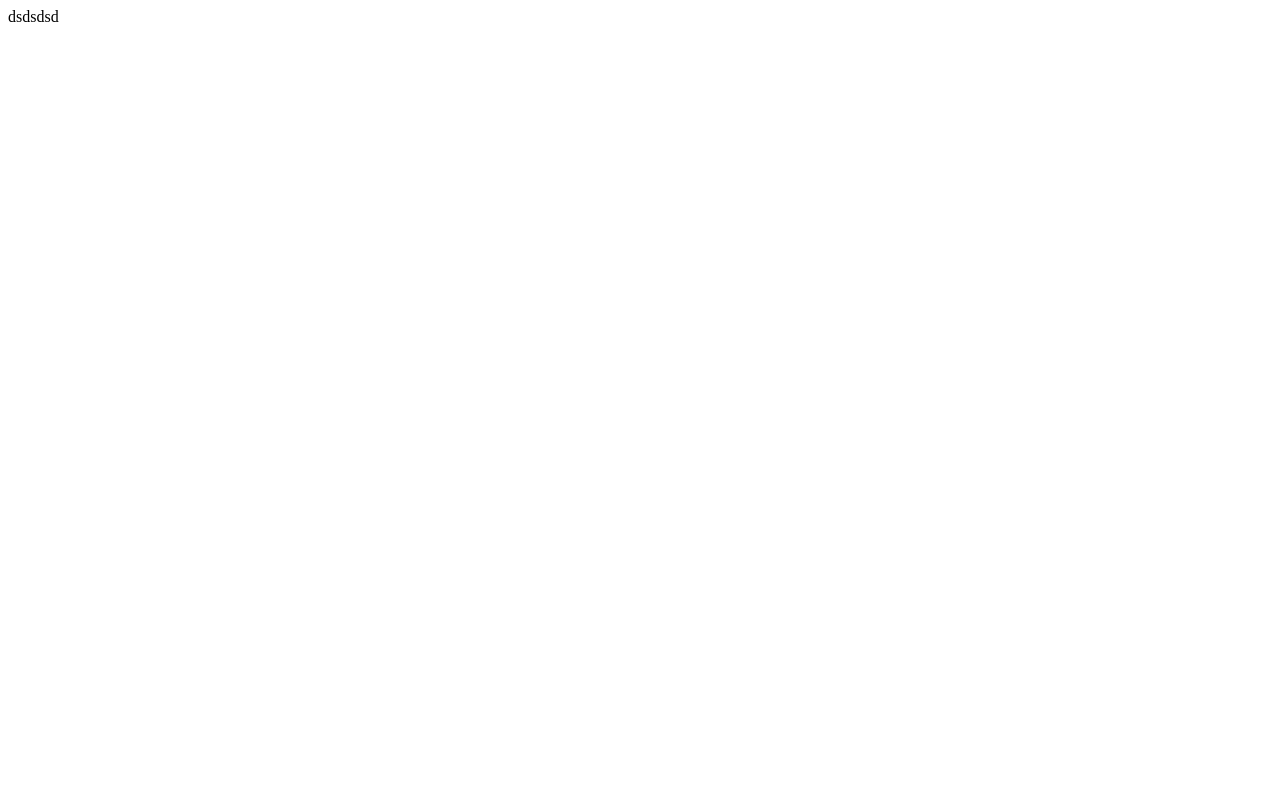
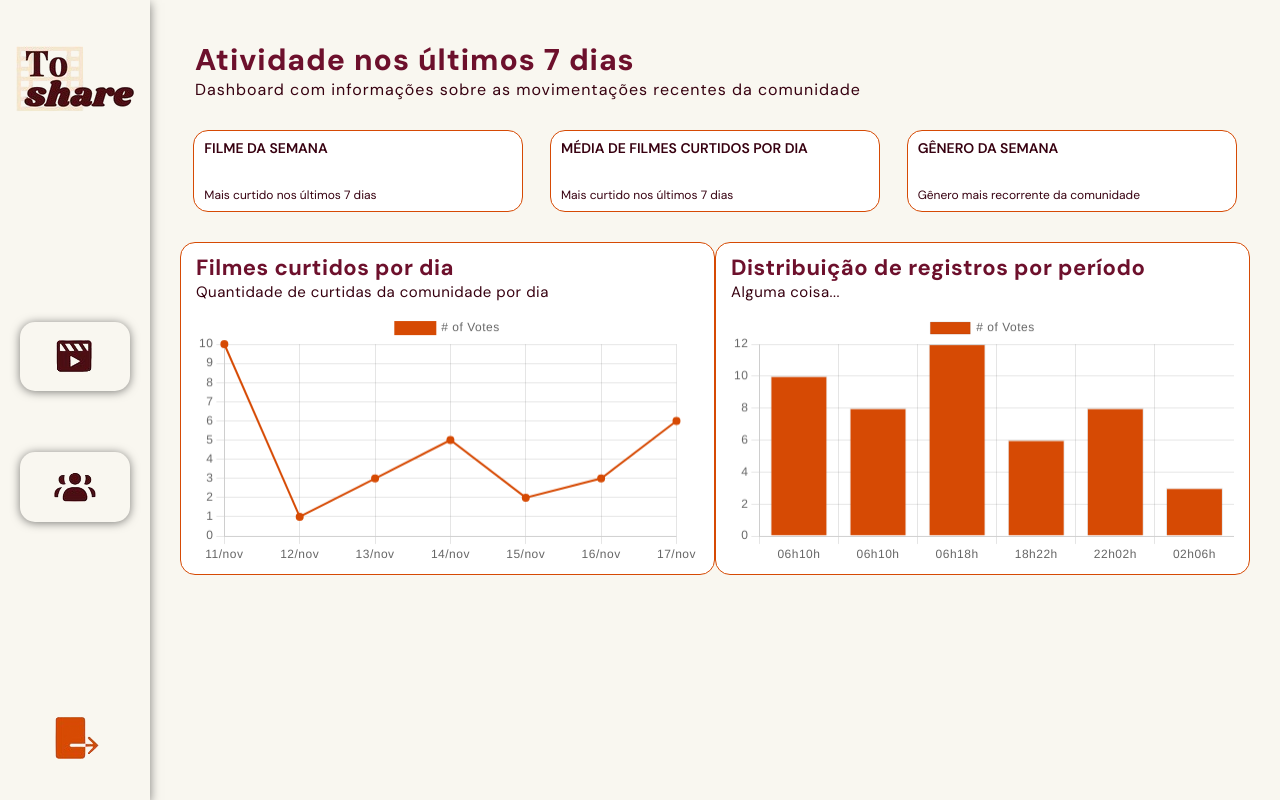
Before and after one commit to RodrigoAdeAndrade/projeto-individual-cco-26b, a website: page front-end/public/pages/dashboard.html in a window 1280 px wide. Drawn offline with nearby package versions, Linux system fonts and the light colour scheme.

Commit message:
feat: Adicionando página dashboard com kpis e gráficos estáticos

```diff
--- /dev/null
+++ b/front-end/public/css/style-dashboard.css
@@ -0,0 +1,160 @@
+@import url('https://fonts.googleapis.com/css2?family=DM+Sans:wght@400;500;600;700;800;900&display=swap');
+
+* {
+    margin: 0;
+    padding: 0;
+    box-sizing: border-box;
+    font-family: "DM Sans", sans-serif;
+}
+
+.side-bar {
+    display: flex;
+    flex-direction: column;
+    height: 100vh;
+    width: 150px;
+    padding: 30px 25px;
+    position: fixed;
+    transition: 0.3s;
+    justify-content: space-between;
+    align-items: center;
+    background-color: #f9f7f0;
+    box-shadow: 0 3px 10px rgba(0, 0, 0, 0.5);
+}
+
+.logo-side {
+    margin-left: 10px;
+}
+
+.nav {
+    display: flex;
+    flex-direction: column;
+    justify-content: space-between;
+    align-items: center;
+    height: 200px;
+
+}
+
+.nav-icon {
+    border-radius: 15px;
+    padding: 10px 30px 5px 30px;
+    width: 100%;
+    box-shadow: 0 1px 10px rgba(0, 0, 0, 0.5);
+    transition: 0.3s;
+    border: none;
+
+}
+
+.nav-icon:hover {
+    background-color: #ffffff;
+    border: 1px solid #d64a04;
+    transform: scale(1.05);
+}
+
+.correc-img {
+    margin-left: 3px;
+    margin-top: 3px;
+    margin-bottom: 3px;
+}
+
+.logout-side {
+    transition: 0.3s;
+}
+
+.logout-side:hover {
+    transform: scale(1.1);
+}
+
+.dashboard {
+    background-color: #f9f7f0;
+    padding: 40px 30px 40px 180px;
+    display: flex;
+    flex-direction: column;
+    gap: 30px;
+    height: 100vh;
+}
+
+p {
+    color: #370010;
+}
+
+.title {
+    letter-spacing: 1px;
+    margin-left: 15px;
+}
+
+.title h1 {
+    color: #6d102c;
+    font-size: 30px;
+    font-weight: 800;
+}
+
+.bloco-kpi {
+    display: flex;
+    justify-content: space-around;
+}
+
+.card-kpi {
+    display: flex;
+    flex-direction: column;
+    width: 100%;
+    max-width: 330px;
+    height: 100%;
+    background-color: #ffffff;
+    border: 1px solid #d64a04;
+    border-radius: 15px;
+    padding: 8px 10px;
+    gap: 15px;
+}
+
+.card-kpi h3 {
+    font-weight: 600;
+    color: #370010;
+    text-transform: uppercase;
+    font-size: 14px;
+}
+
+.card-kpi div {
+    font-weight: 800;
+    font-size: 20px;
+    color: #6d102c;
+}
+
+.card-kpi p {
+    font-size: 12px;
+}
+
+.bloco-grafico {
+    display: flex;
+    justify-content: space-between;
+    letter-spacing: 0.5px;
+}
+
+.bloco-grafico h2 {
+    font-size: 22px;
+    color: #6d102c;
+}
+
+.bloco-grafico p {
+    font-size: 15px;
+    margin-bottom: 10px;
+}
+
+.card-grafico-linha {
+    background-color: #ffffff;
+    border: 1px solid #d64a04;
+    border-radius: 15px;
+    padding: 10px 15px;
+    width: 100%;
+    max-width: 730px;
+}
+
+.card-grafico-barra {
+    background-color: #ffffff;
+    border: 1px solid #d64a04;
+    border-radius: 15px;
+    padding: 10px 15px;
+    width: 100%;
+    max-width: 550px;
+    height: 100%;
+    gap: 15px;
+}
--- /dev/null
+++ b/front-end/public/js/dashboard.js
@@ -0,0 +1,44 @@
+const ctx = document.getElementById('grafico_linha');
+
+new Chart(ctx, {
+    type: 'line',
+    data: {
+        labels: ['11/nov', '12/nov', '13/nov', '14/nov', '15/nov', '16/nov', '17/nov'],
+        datasets: [{
+            label: '# of Votes',
+            data: [10, 1, 3, 5, 2, 3, 6],
+            backgroundColor: '#d64a04',
+            borderColor: '#d64a04',
+            borderWidth: 2
+        }]
+    },
+    options: {
+        scales: {
+            y: {
+                beginAtZero: true
+            }
+        }
+    }
+});
+
+const ctx2 = document.getElementById('grafico_barra');
+
+new Chart(ctx2, {
+    type: 'bar',
+    data: {
+        labels: ['06h10h', '06h10h', '06h18h', '18h22h', '22h02h', '02h06h'],
+        datasets: [{
+            label: '# of Votes',
+            data: [10, 8, 12, 6, 8, 3],
+            backgroundColor: '#d64a04',
+            borderWidth: 1
+        }]
+    },
+    options: {
+        scales: {
+            y: {
+                beginAtZero: true
+            }
+        }
+    }
+});
--- a/front-end/public/pages/dashboard.html
+++ b/front-end/public/pages/dashboard.html
@@ -1,11 +1,77 @@
 <!DOCTYPE html>
-<html lang="en">
+<html lang="pt-br">
+
 <head>
     <meta charset="UTF-8">
     <meta name="viewport" content="width=device-width, initial-scale=1.0">
-    <title>Document</title>
+    <title>Dashboard - ToShare</title>
+    <link rel="stylesheet" href="../css/style-dashboard.css">
 </head>
+
 <body>
-    dsdsdsd
+    <section class="side-bar">
+        <div class="logo-side">
+            <img src="../img/logo-sidebar.png" alt="">
+        </div>
+        <div class="nav">
+            <a href="catalogo.html" class="nav-icon"><img class="correc-img" src="../img/catalogo-sidebar.png"
+                    alt=""></a>
+            <a href="" class="nav-icon"><img src="../img/dash-sidebar.png" alt=""></a>
+        </div>
+        <div class="logout-side">
+            <a href="login.html"><img src="../img/logout-sidebar.png" alt=""></a>
+        </div>
+    </section>
+
+    <section class="dashboard">
+        <div class="title">
+            <h1>Atividade nos últimos 7 dias</h1>
+            <p>Dashboard com informações sobre as movimentações recentes da comunidade</p>
+        </div>
+        <div class="bloco-kpi">
+            <div class="card-kpi" id="kpi1">
+                <h3>filme da semana</h3>
+                <div id="info_kpi1"></div>
+                <p>Mais curtido nos últimos 7 dias</p>
+            </div>
+
+            <div class="card-kpi" id="kpi2">
+                <h3>média de filmes curtidos por dia</h3>
+                <div id="info_kpi2"></div>
+                <p>Mais curtido nos últimos 7 dias</p>
+            </div>
+
+            <div class="card-kpi" id="kpi3">
+                <h3>gênero da semana</h3>
+                <div id="info_kpi3"></div>
+                <p>Gênero mais recorrente da comunidade</p>
+            </div>
+        </div>
+
+        <div class="bloco-grafico">
+
+            <div class="card-grafico-linha" id="card_grafico_linha">
+                <div>
+                    <h2>Filmes curtidos por dia</h2>
+                    <p>Quantidade de curtidas da comunidade por dia</p>
+                </div>
+                <div>
+                    <canvas id="grafico_linha" class="grafico-linha"></canvas>
+                </div>
+            </div>
+
+            <div class="card-grafico-barra" id="card_grafico_barra">
+                <div>
+                    <h2>Distribuição de registros por período</h2>
+                    <p>Alguma coisa...</p>
+                </div>
+                <div>
+                    <canvas id="grafico_barra" class="grafico-barra"></canvas>
+                </div>
+            </div>
+        </div>
+    </section>
 </body>
+<script src="https://cdn.jsdelivr.net/npm/chart.js"></script>
+<script src="../js/dashboard.js"></script>
 </html>
```
